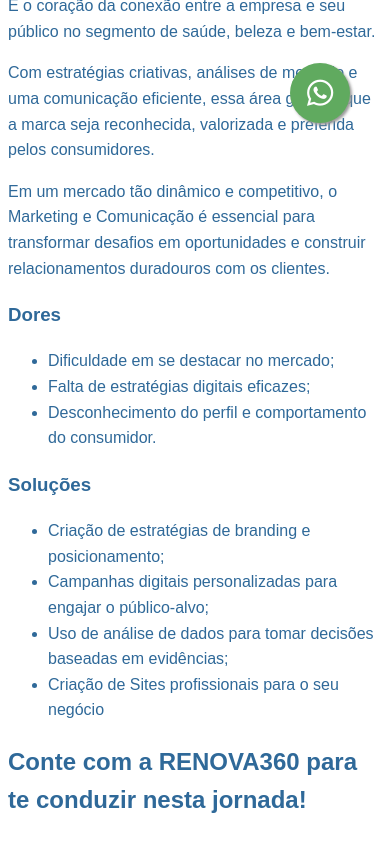
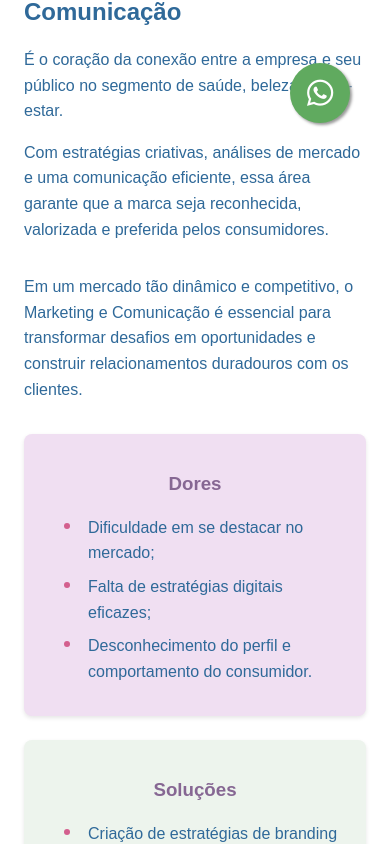
Before and after one commit to Deni1705/renova360, a Vue app: page /solucoes/marketing-e-comunicacao in a window 390 px wide. Shown: the part 681-1525 px from the top of the page. Built offline with nearby package versions, Linux system fonts and the light colour scheme.

Commit message:
resolvendo alguns problemas III 170325

```diff
--- a/src/views/Solucoes.vue
+++ b/src/views/Solucoes.vue
@@ -36,7 +36,7 @@ export default {
           id: 2,
           title: 'Gestão de Pessoas',
           description: 'Desenvolva e gerencie talentos para criar uma cultura organizacional de alto desempenho.',
-          link: '/solucoes/gestao-pessoas'
+          link: '/solucoes/gestao-de-pessoas'
         },
         {
           id: 3,
--- a/src/views/solucoes/GestaoDePessoas.vue
+++ b/src/views/solucoes/GestaoDePessoas.vue
@@ -83,7 +83,7 @@ export default {
 </script>
 
 <style scoped lang="scss">
-.gestao-pessoas {
+.gestao-de-pessoas {
   max-width: 800px;
   margin: 0 auto;
   padding: 2rem;
@@ -202,7 +202,7 @@ export default {
 }
 
 @media (max-width: 768px) {
-  .gestao-pessoas {
+  .gestao-de-pessoas {
     padding: 1rem;
 
     .cards-container {
--- a/src/views/solucoes/MarketingComunicacao.vue
+++ b/src/views/solucoes/MarketingComunicacao.vue
@@ -70,7 +70,7 @@ export default {
 </script>
 
 <style scoped lang="scss">
-.marketing-comunicacao {
+.marketing-e-comunicacao {
   max-width: 800px;
   margin: 0 auto;
   padding: 2rem;
@@ -189,7 +189,7 @@ export default {
 }
 
 @media (max-width: 768px) {
-  .marketing-comunicacao {
+  .marketing-e-comunicacao {
     padding: 1rem;
 
     .cards-container {
--- a/src/views/solucoes/SustentabilidadeESG.vue
+++ b/src/views/solucoes/SustentabilidadeESG.vue
@@ -188,7 +188,7 @@ export default {
 }
 
 @media (max-width: 768px) {
-  .gestao-comercial {
+  .sustentabilidade_esg {
     padding: 1rem;
 
     .cards-container {
```
